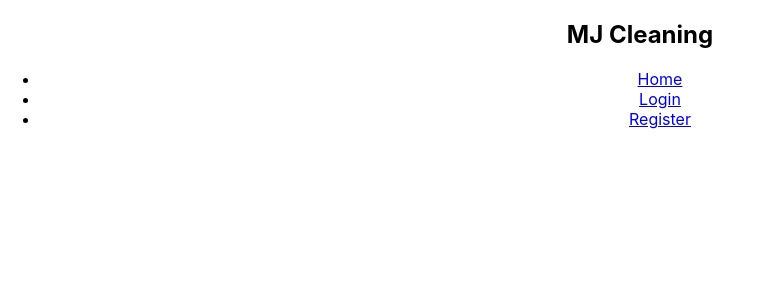
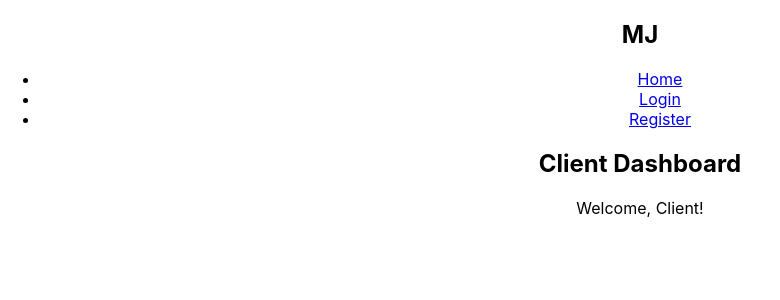
Before and after one commit to whitestjake/mj-cleaning-services, a React (Create React App) app in the folder frontend/: page /client-dashboard in a window 1280 px wide. Shown: the top 300 px of the page, without its empty margins (0-780 px from the left). Built offline with nearby package versions, Linux system fonts and the light colour scheme.

Commit message:
client/manager dashboards
adding client and manager dashboards that can be accessed currently by typing into URL, will be adding more functionality later

```diff
--- a/frontend/src/App.js
+++ b/frontend/src/App.js
@@ -6,6 +6,10 @@ import Nav from './components/nav/nav.jsx';
 import Home from './components/home/home.jsx';
 import Login from './components/login/login.jsx';
 import Register from './components/register/register.jsx';
+import ClientDashboard from './components/dashboards/client/client.jsx';
+import ManagerDashboard from './components/dashboards/manager/manager.jsx';
+
+
 
 function App() {
 
@@ -16,9 +20,13 @@ function App() {
       <Nav />
 
       <Routes>
+        {/* Home, Login, Register apart of navbar */}
         <Route path='/' element={<Home />} />
         <Route path='/login' element={<Login />} />
         <Route path='/register' element={<Register />} />
+        {/* client and manager dashboards currently accessible by adding path to URL */}
+        <Route path='/client-dashboard' element={<ClientDashboard />}/>
+        <Route path='/manager-dashboard' element={<ManagerDashboard />}/>
       </Routes>
 
     </div>
--- /dev/null
+++ b/frontend/src/components/dashboards/client/client.jsx
@@ -0,0 +1,15 @@
+
+
+const ClientDashboard = () => {
+
+
+    return (
+        <div>
+            <h2>Client Dashboard</h2>
+            <p>Welcome, Client!</p>
+        </div>
+    )
+
+}
+
+export default ClientDashboard;
--- /dev/null
+++ b/frontend/src/components/dashboards/manager/manager.jsx
@@ -0,0 +1,15 @@
+
+
+const ManagerDashboard = () => {
+
+
+    return (
+        <div>
+            <h2>Manager Dashboard</h2>
+            <p>Welcome, Manager!</p>
+        </div>
+    )
+
+}
+
+export default ManagerDashboard;
--- a/frontend/src/components/home/home.jsx
+++ b/frontend/src/components/home/home.jsx
@@ -54,6 +54,10 @@ const Home = () => {
                         </tr>
                     </tbody>
                 </table>
+
+                <h2>
+                    Interested in a quote? sign up now to submit a request!
+                </h2>
             </div>
 
 
--- a/frontend/src/components/nav/nav.jsx
+++ b/frontend/src/components/nav/nav.jsx
@@ -6,7 +6,7 @@ const Navbar = () => {
 
     return (
     <nav >
-      <h2>MJ Cleaning</h2>
+      <h2>MJ</h2>
 
       <ul>
         <li><Link to='/'>Home</Link></li>
```
